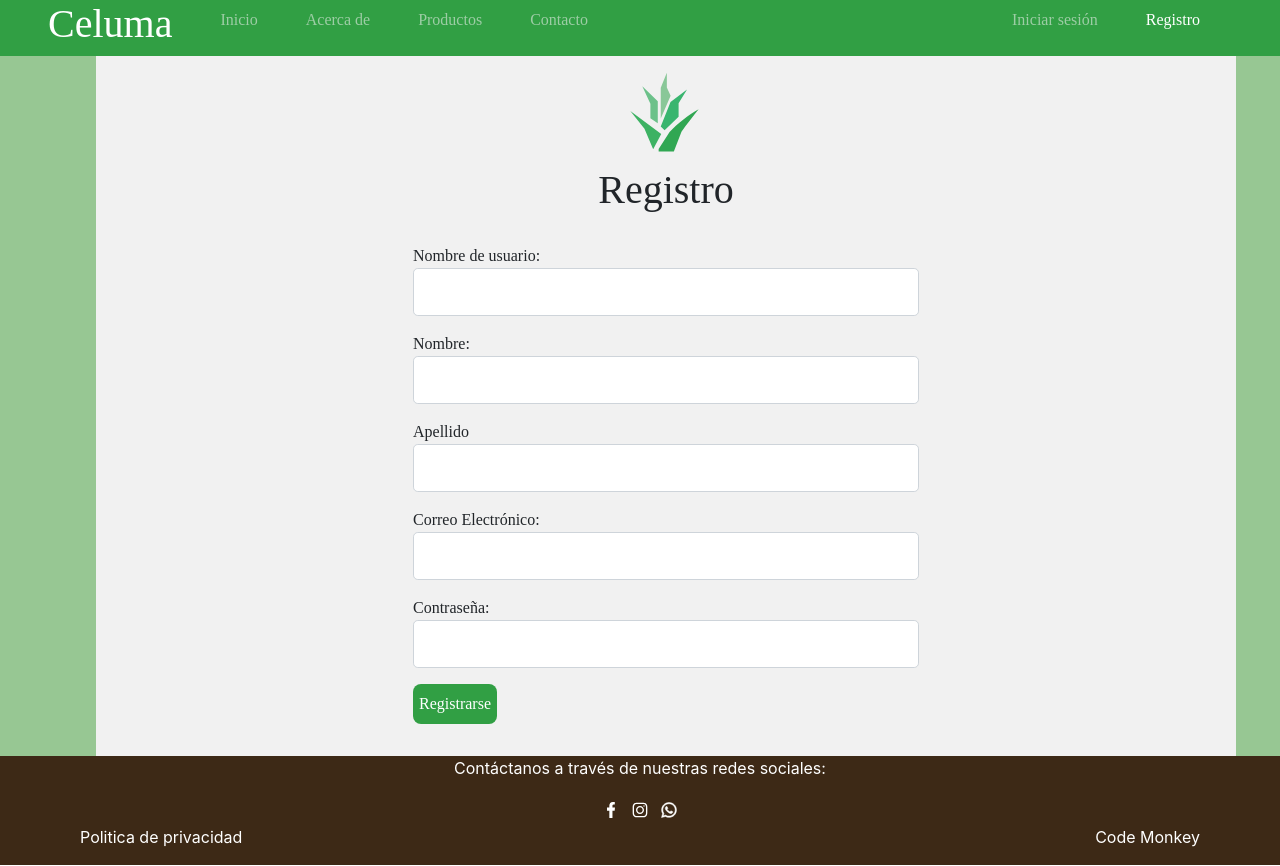
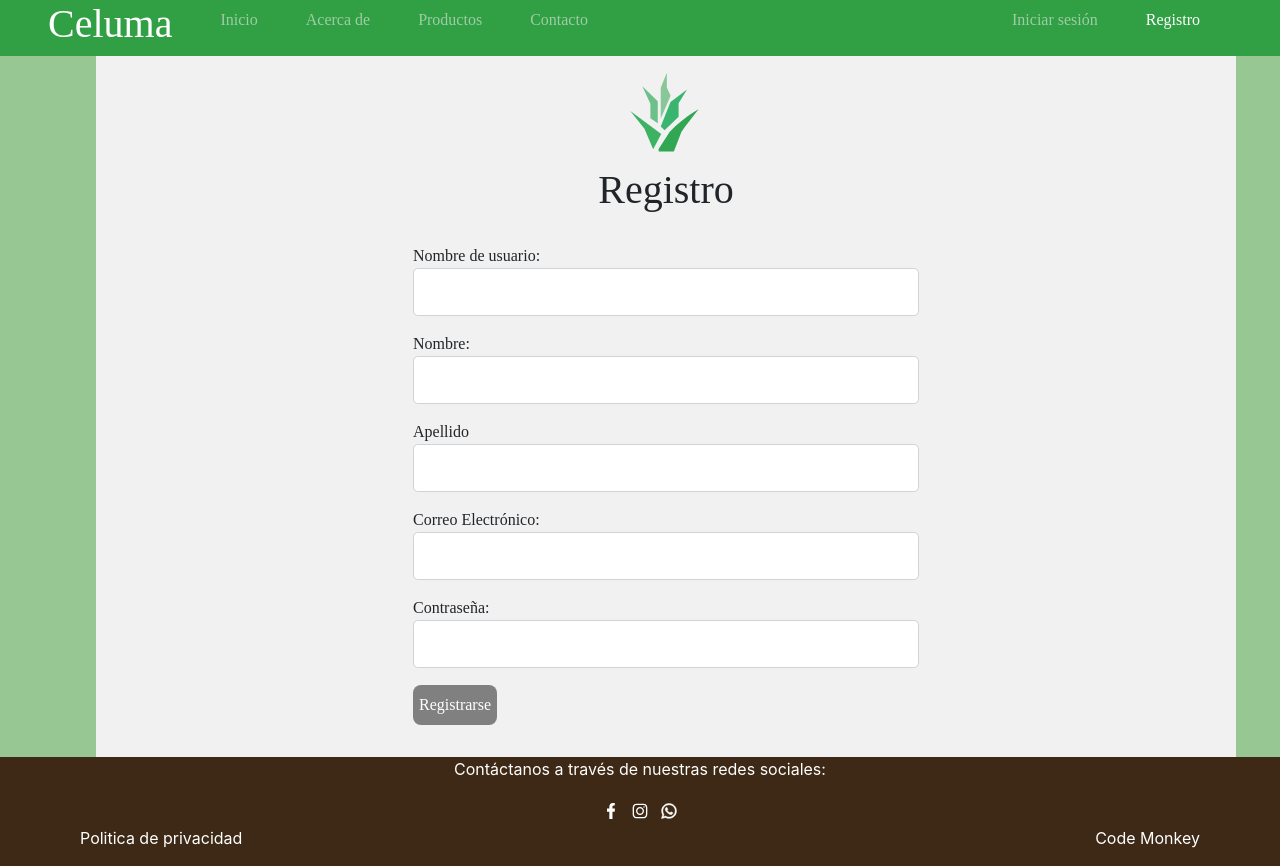
Before and after one commit to ozcota96/celuma-web-page, a React (Create React App) app in the folder celuma-web-app/: page /signup in a window 1280 px wide. Built offline with nearby package versions, Linux system fonts and the light colour scheme; the HTML template or start-up script is replaced by a standard one; a web font is replaced by a local one.

Commit message:
Quedó lista la validación de contraseña así como de campos en blanco.

```diff
--- a/celuma-web-app/src/components/SignUp/SignUp.css
+++ b/celuma-web-app/src/components/SignUp/SignUp.css
@@ -63,6 +63,37 @@ form > a {
     font-size: 0.8rem;
 }
 
+.valid-item {
+    color: green;
+}
+
+.invalid-item {
+    color: lightcoral;
+}
+
+.show-requirements {
+    visibility: visible;
+}
+
+.hide-requirements {
+    visibility: hidden;
+    height: 1px;
+}
+
+.not-valid, .not-valid:hover{
+    background-color: gray;
+}
+
+.valid {
+    background-color: #257d34;
+}
+
+.valid:hover {
+    scale:1.02
+}
+
+
+
 @media screen and (max-width:1024px) {
     .signup-formulario {
         width: 100%;
--- a/celuma-web-app/src/components/SignUp/SignUp.jsx
+++ b/celuma-web-app/src/components/SignUp/SignUp.jsx
@@ -1,4 +1,4 @@
-import React, { useContext, useState } from "react";
+import React, { useContext, useState, useEffect} from "react";
 import './SignUp.css'
 import { serviceSignIn, serviceSignUp } from "../Services/Services";
 import { AuthContext } from "../AuthContext/AuthContext";
@@ -12,7 +12,18 @@ const SignUp = () => {
     const [password, setPassword] = useState('');
     const {login} = useContext(AuthContext);
     const [warning, setWarning] = useState(false);
-    const [warningMessage, setWarningMessage] = useState('')
+    const [warningMessage, setWarningMessage] = useState('');
+    const [minPassword, setMinPassword] = useState(false)
+    const [passwordValidation, setPasswordValidation] = useState(false);
+
+    // Password requirements
+    const [minLength, setMinLength] = useState(false);
+    const [upperLower, setUpperLower] = useState(false);
+    const [nums, setNums] = useState(false);
+    const [specialChar, setSpecialChar] = useState(false)
+
+    const [formValidation, setFormValidation] = useState(false);
+
 
     const handleUsernameChange = (e) => {
         setUsername(e.target.value);
@@ -28,12 +39,49 @@ const SignUp = () => {
 
     const handleMailChange = (e) => {
         setMail(e.target.value);
-        console.log(mail)
     };
 
     const handlePasswordChange = (e) => {
         setPassword(e.target.value);
     }
+
+    const toggleRequirements = () => {
+        setMinPassword(!minPassword);
+    }
+
+    // Password validation
+    useEffect(() => {
+        // Validar tamaño
+        setMinLength(password.length >= 8);
+
+        // Validar números
+        setNums(/[0-9]/.test(password));
+
+        // Validar mayus y minus
+        setUpperLower(/[A-Z]/.test(password) && /[a-z]/.test(password));
+
+        // Validar caracteres especiales
+        setSpecialChar(/[!@#\$%\^\&*\)\(+=._-]+/.test(password));
+    }, [password]);
+
+    // Password criteria
+    useEffect(() => {
+
+        if (minLength && nums && upperLower && specialChar) {
+            setPasswordValidation(true);
+        } else {
+            setPasswordValidation(false);
+        }
+    }, [minLength, nums, upperLower, specialChar]);
+
+
+    useEffect(() => {
+        if (username && name && lastname && mail, passwordValidation) {
+            setFormValidation(true);
+        } else {
+            setFormValidation(false);
+        }
+    }, [username, name, lastname, mail])
 
     const handleSubmit = async (e) => {
         e.preventDefault();
@@ -75,10 +123,21 @@ const SignUp = () => {
                 <br />
                 <label for="password">Contraseña:</label>
                 <br />
-                <input type="password" id="password" name="password" onChange={handlePasswordChange} required/>
+                <input type="password" id="password" name="password" onChange={handlePasswordChange} onFocus={toggleRequirements} onBlur={toggleRequirements} required/>
                 <br />
 
-                <button className="" type="submit">
+                <div className={minPassword ? "show-requirements" : "hide-requirements"}>
+                    <p>La contraseña debe contener:</p>
+                    <ul>
+                        <li className={minLength ? "valid-item" : "invalid-item"}>Mínimo 8 caracteres</li>
+                        <li className={upperLower ? "valid-item" : "invalid-item"}>Mayúsculas y minúsculas</li>
+                        <li className={nums ? "valid-item" : "invalid-item"}>Números</li>
+                        <li className={specialChar ? "valid-item" : "invalid-item"}>Caracter especial</li>
+                    </ul>
+
+                </div>
+
+                <button className={(formValidation && passwordValidation) ? "valid" : "not-valid"} type="submit" disabled={!(formValidation && passwordValidation)}>
                     Registrarse
                 </button>
             </form>
@@ -87,6 +146,7 @@ const SignUp = () => {
                 <p>{warningMessage}</p>
             </div>
 
+
         </div>
     )
 }
```
